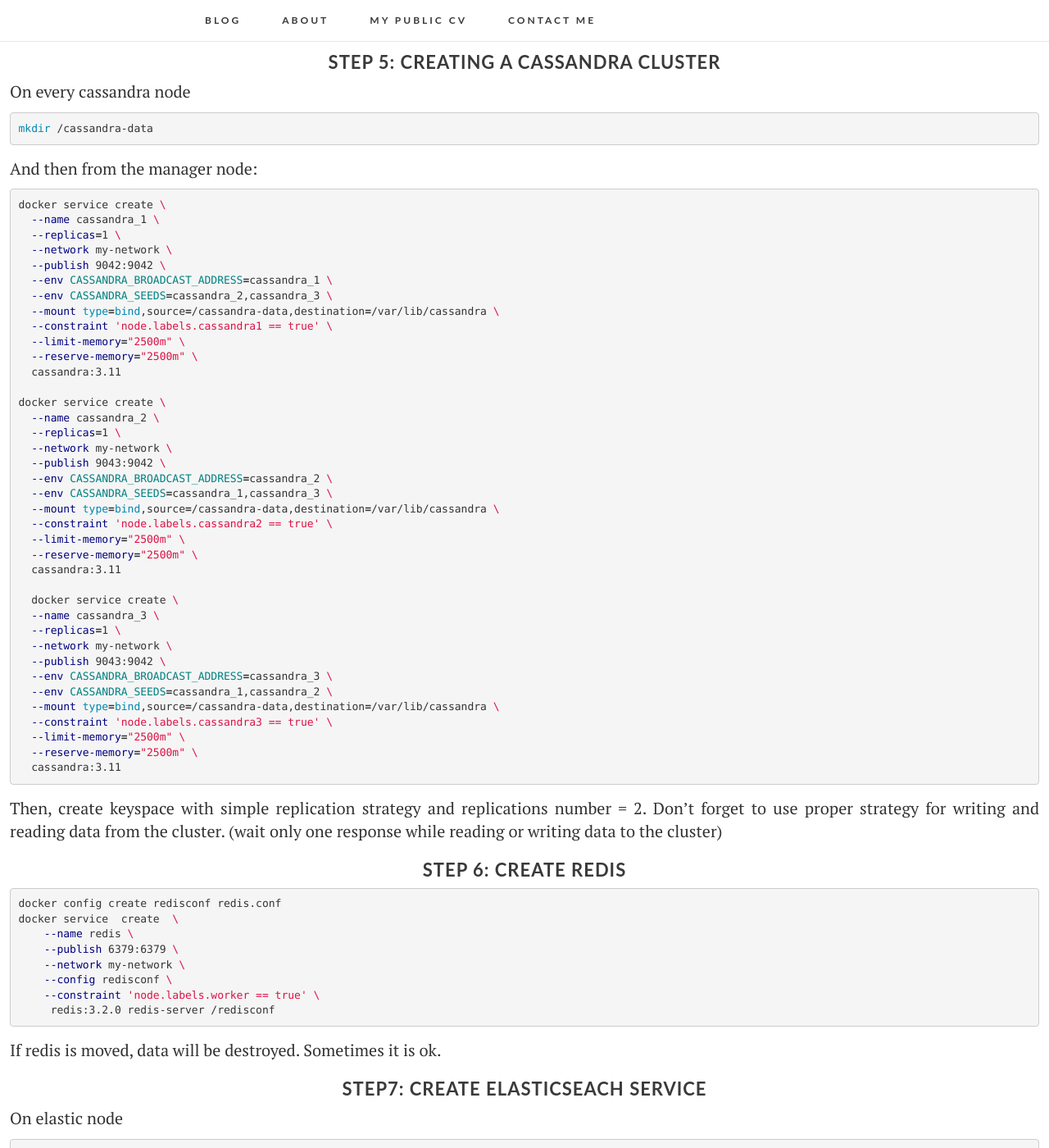
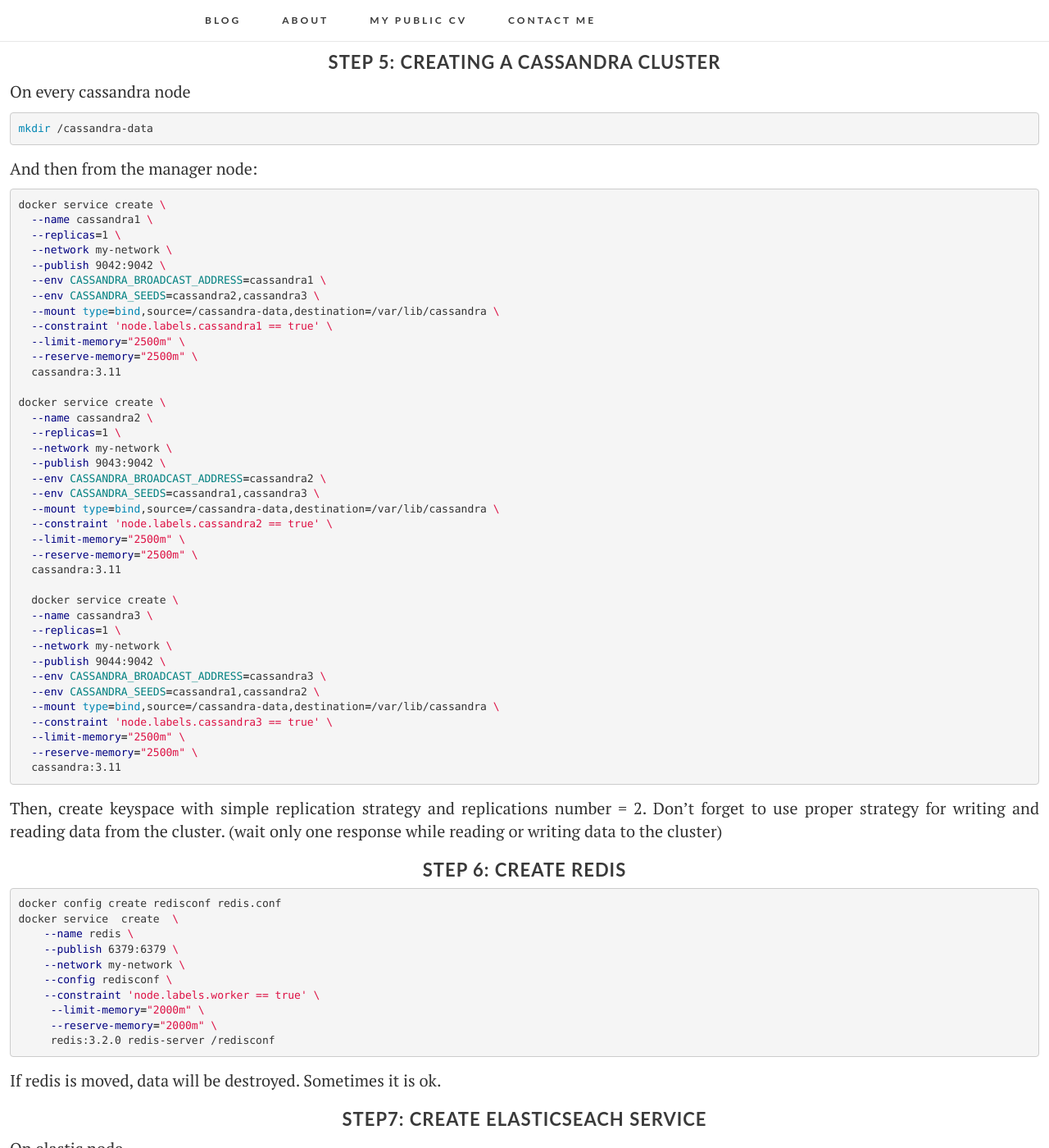
Before and after one commit to kosbr/kosbr.github.io, a Jekyll site: the page built from _posts/2017-09-19-creation-swarm.markdown, in a window 1280 px wide and 1400 px high, scrolled down 1193 px. Shown: the whole window at 82% size. Built offline with Jekyll 4.4.1, drawn with Linux system fonts in a browser that asks for light colours; nearby versions of some CDN libraries; some of the changed text lies outside the part shown.

Commit message:
service commands

```diff
--- a/_posts/2017-09-19-creation-swarm.markdown
+++ b/_posts/2017-09-19-creation-swarm.markdown
@@ -69,12 +69,12 @@
 
 {% highlight bash %}
 docker service create \
-  --name cassandra_1 \
+  --name cassandra1 \
   --replicas=1 \
   --network my-network \
   --publish 9042:9042 \
-  --env CASSANDRA_BROADCAST_ADDRESS=cassandra_1 \
-  --env CASSANDRA_SEEDS=cassandra_2,cassandra_3 \
+  --env CASSANDRA_BROADCAST_ADDRESS=cassandra1 \
+  --env CASSANDRA_SEEDS=cassandra2,cassandra3 \
   --mount type=bind,source=/cassandra-data,destination=/var/lib/cassandra \
   --constraint 'node.labels.cassandra1 == true' \
   --limit-memory="2500m" \
@@ -82,12 +82,12 @@
   cassandra:3.11
 
 docker service create \
-  --name cassandra_2 \
+  --name cassandra2 \
   --replicas=1 \
   --network my-network \
   --publish 9043:9042 \
-  --env CASSANDRA_BROADCAST_ADDRESS=cassandra_2 \
-  --env CASSANDRA_SEEDS=cassandra_1,cassandra_3 \
+  --env CASSANDRA_BROADCAST_ADDRESS=cassandra2 \
+  --env CASSANDRA_SEEDS=cassandra1,cassandra3 \
   --mount type=bind,source=/cassandra-data,destination=/var/lib/cassandra \
   --constraint 'node.labels.cassandra2 == true' \
   --limit-memory="2500m" \
@@ -95,12 +95,12 @@
   cassandra:3.11
 
   docker service create \
-  --name cassandra_3 \
+  --name cassandra3 \
   --replicas=1 \
   --network my-network \
-  --publish 9043:9042 \
-  --env CASSANDRA_BROADCAST_ADDRESS=cassandra_3 \
-  --env CASSANDRA_SEEDS=cassandra_1,cassandra_2 \
+  --publish 9044:9042 \
+  --env CASSANDRA_BROADCAST_ADDRESS=cassandra3 \
+  --env CASSANDRA_SEEDS=cassandra1,cassandra2 \
   --mount type=bind,source=/cassandra-data,destination=/var/lib/cassandra \
   --constraint 'node.labels.cassandra3 == true' \
   --limit-memory="2500m" \
@@ -122,6 +122,8 @@
     --network my-network \
     --config redisconf \
     --constraint 'node.labels.worker == true' \
+     --limit-memory="2000m" \
+     --reserve-memory="2000m" \
      redis:3.2.0 redis-server /redisconf
 
 {% endhighlight %}
@@ -145,6 +147,8 @@
   -p 9200:9200 \
   -p 9301:9301 \
   --mount type=bind,source=/es-data,destination=/usr/share/elasticsearch/data \
+  --limit-memory="2500m" \
+  --reserve-memory="2500m" \
   docker.elastic.co/elasticsearch/elasticsearch:5.5.2
 
 {% endhighlight %}
@@ -156,11 +160,13 @@
 {% highlight bash %}
 docker service create --name kibana \
   --network my-network \
-  --constraint 'node.labels.worker == true' \
-  --env ELASTICSEARCH_URL=http://elastic3:9200 \
+  --constraint 'node.labels.strongworker == true' \
+  --env ELASTICSEARCH_URL=http://elastic:9200 \
   --env ELASTICSEARCH_USERNAME=elastic \
   --env ELASTICSEARCH_PASSWORD=changeme \
   --env SERVER_PORT=5601 \
+  --limit-memory="2000m" \
+  --reserve-memory="2000m" \
   -p 5601:5601 \
 docker.elastic.co/kibana/kibana:5.5.2
 {% endhighlight %}
```
